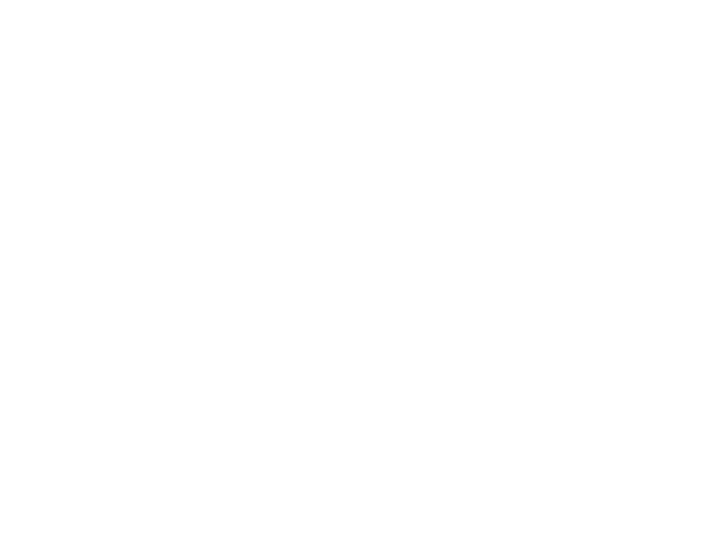
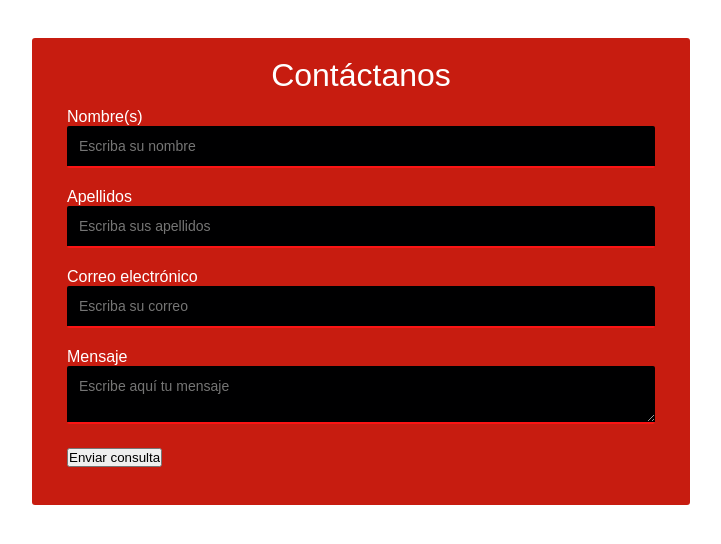
Before and after one commit to Laion12/El_botanero, a plain HTML site: page views/contactanos.html in a window 1280 px wide. Shown: the whole page, without its empty margins (279-1000 px from the left). Drawn offline with Linux system fonts and the light colour scheme; files that its build step writes are made by us from their sources.

Commit message:
Añadi formulario contactanos

```diff
--- a/css/modulos/contactanos.css
+++ b/css/modulos/contactanos.css
@@ -0,0 +1,60 @@
+*{
+    margin: 0;
+    padding: 0;
+    -webkit-box-sizing: border-box;
+    -moz-box-sizing: border-box;
+    box-sizing: border-box;
+}
+
+body {
+    background:rgb();
+    -webkit-background-size: cover;
+    background-size: cover;
+    background-attachment: fixed;
+}
+
+.contenedor .form .form-header .form-title {
+    font-weight: normal;
+    font-family: sans-serif;
+    color: #ffffff;
+    text-align:center;
+    padding: 14px 0px;
+}
+
+.contenedor .form .form-header .formtitle span {
+    color: rgb(255, 255, 255);
+}
+
+.contenedor .form {
+    background: rgb(199, 28, 16);
+    width: 98%;
+    max-width: 658px;
+    margin: auto;
+    padding: 5px 35px;
+    margin-top: 38px;
+    padding-bottom: 38px;
+    border-radius: 3px ;
+}
+
+.contenedor .form .form-label {
+    display: block;
+    color: #ffffff;
+    font-size: 16px;
+    font-family: Arial, Helvetica, sans-serif;
+    position: relative;
+
+}
+
+.contenedor .form-input, .form-textarea {
+    background: rgb(0, 0,.7);
+    border: none;
+    outline: none;
+    border-bottom: 2px solid #fb1414;
+    width: 100%;
+    padding: 12px;
+    margin-bottom: 20px;
+    border-radius: 2px;
+    font-size: 14px;
+    color: #fff;
+    font-family: Arial, Helvetica, sans-serif;
+}
--- a/views/contactanos.html
+++ b/views/contactanos.html
@@ -6,8 +6,29 @@
     <meta name="viewport" content="width=device-width, user-scalable=no, initial-scale=1.0, maximum-scale=1.0, minimum-scale=1.0">
     <title>Formulario de contacto</title>
 </head>
-<link rel="stylesheet" href="">
+<link rel="stylesheet" href="contactanos.css">
 <body>
+    <div class="contenedor">
+        <form action="" class="form">
+            <div class="form-header">
+                <h1 class="form-title">C<span>ontáctanos</span></h1>
+            </div>
+
+            <label for="nombre" class="form-label">Nombre(s)</label>
+            <input type="text" id="nombre" class="form-input" placeholder="Escriba su nombre" pattern="[A-Za-z]{3,254}">
+
+            <label for="apellidos" class="form-label">Apellidos</label>
+            <input type="text" id="apellidos" class="form-input" placeholder="Escriba sus apellidos" pattern="[A-Za-z]{2,254}">
+
+            <label for="correo" class="form-label">Correo electrónico</label>
+            <input type="email" id="correo" class="form-input" placeholder="Escriba su correo" pattern="[A-Za-z0-9.+-_]+@[a-z]+\.[a-z]{2,3}">
+
+            <label for="mensaje" class="form-label">Mensaje</label>
+           <textarea id="mensaje" class="form-textarea" placeholder="Escribe aquí tu mensaje" pattern="[A-Za-z0-9]"></textarea>
+
+           <input type="submit" class="btn-submit" value="Enviar consulta">
+        </form>
+    </div>
 
 </body>
 </html>
```
